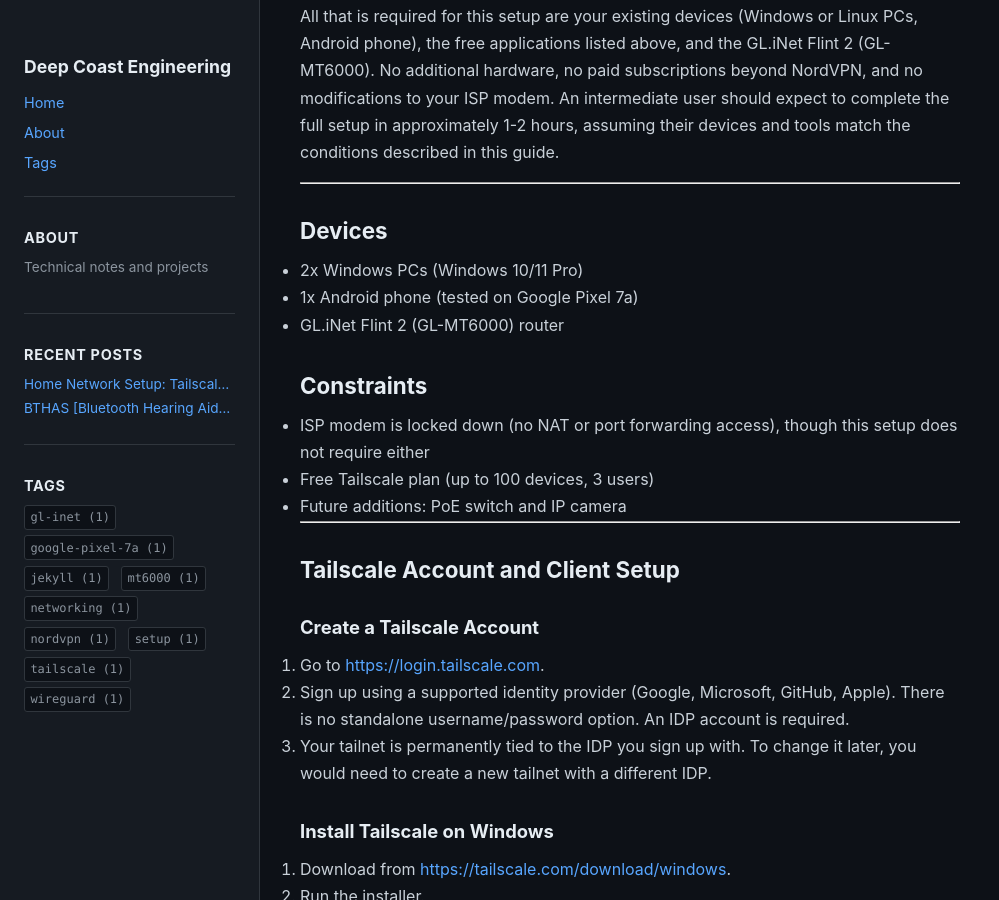
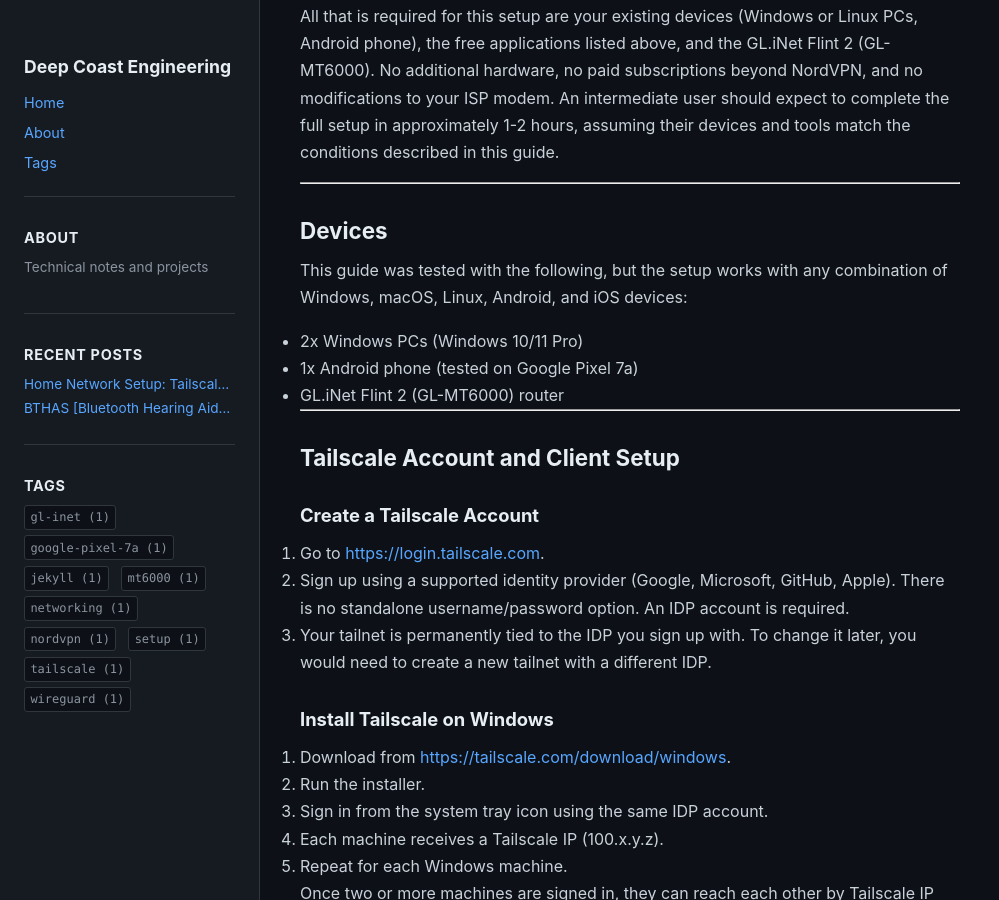
Before and after one commit to deep-coast-eng/deep-coast-eng.github.io, a Jekyll site: the page built from _posts/2026-03-28-home-network-tailscale-nordvpn-mt6000.md, in a window 1280 px wide and 900 px high, scrolled down 1047 px. Shown: the whole window, without its empty margins (0-999 px from the left). Built offline with Jekyll 4.4.1, drawn with Linux system fonts in a browser that asks for light colours.

Commit message:
Update 2026-03-28-home-network-tailscale-nordvpn-mt6000.md

```diff
--- a/_posts/2026-03-28-home-network-tailscale-nordvpn-mt6000.md
+++ b/_posts/2026-03-28-home-network-tailscale-nordvpn-mt6000.md
@@ -19,15 +19,11 @@
 
 ## Devices
 
+This guide was tested with the following, but the setup works with any combination of Windows, macOS, Linux, Android, and iOS devices:
+
 - 2x Windows PCs (Windows 10/11 Pro)
 - 1x Android phone (tested on Google Pixel 7a)
 - GL.iNet Flint 2 (GL-MT6000) router
-
-## Constraints
-
-- ISP modem is locked down (no NAT or port forwarding access), though this setup does not require either
-- Free Tailscale plan (up to 100 devices, 3 users)
-- Future additions: PoE switch and IP camera
 
 ---
 
```
